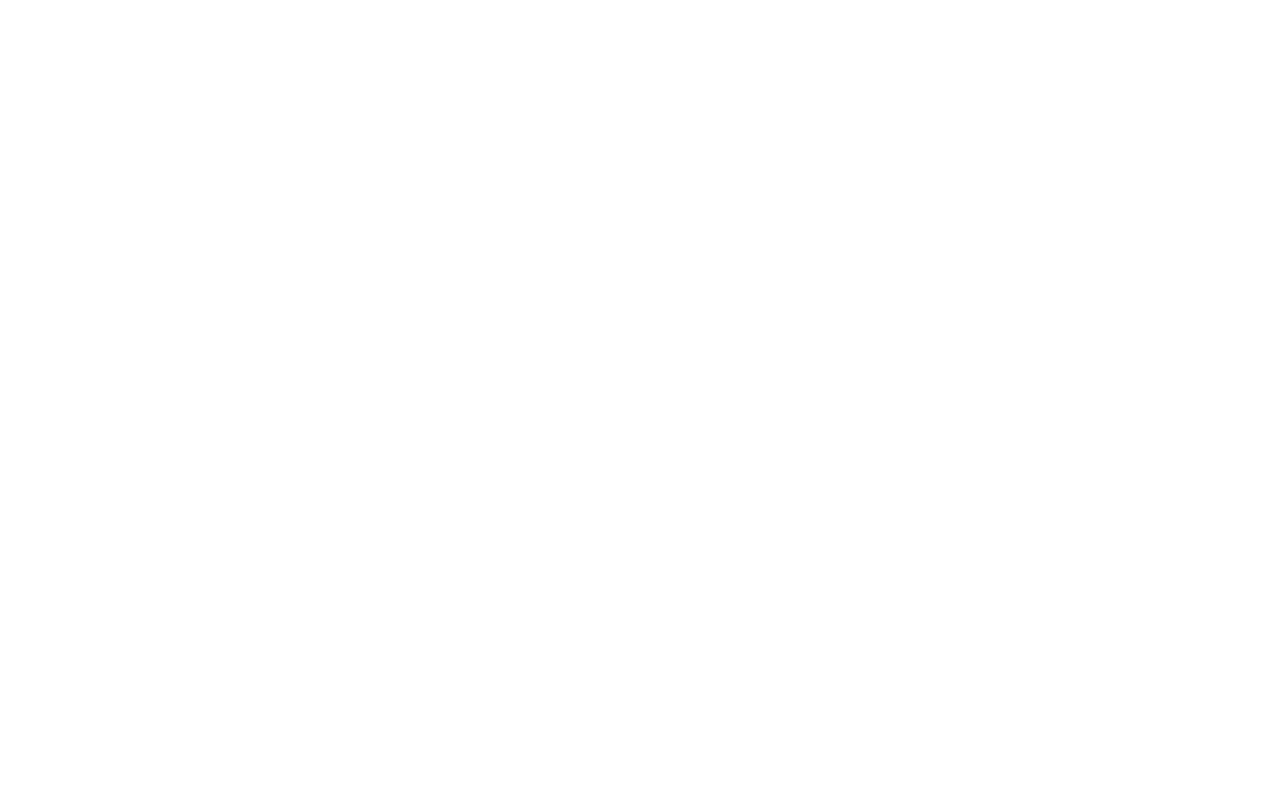
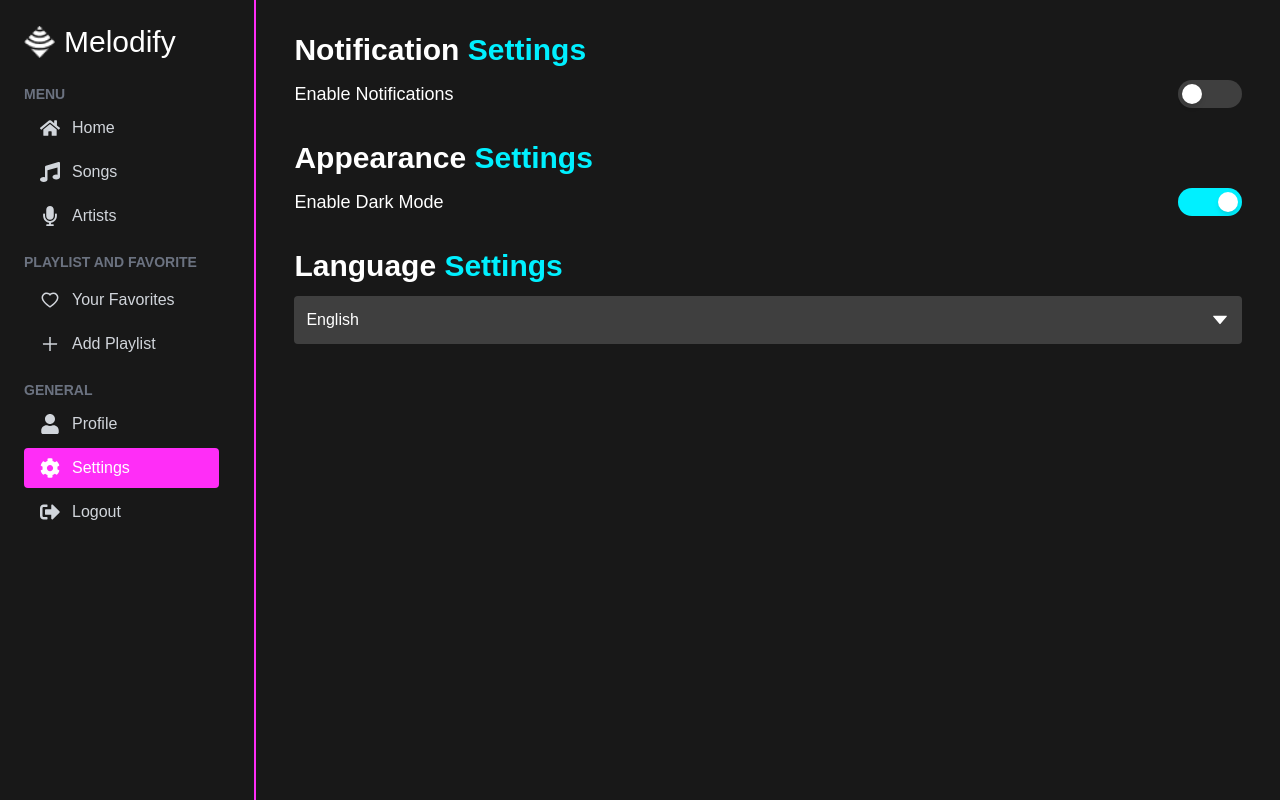
Before and after one commit to aDJi2003/front-end-paw, a React (Vite) app: page /setting in a window 1280 px wide. Before the commit this address had no page. Built offline with nearby package versions, Linux system fonts and the light colour scheme; a web font is replaced by a local one.

Commit message:
feat: make setting page

```diff
--- a/src/component/Sidebar.jsx
+++ b/src/component/Sidebar.jsx
@@ -39,8 +39,8 @@
         {/* Menu */}
         <h2 className="text-sm font-semibold text-gray-500 uppercase mt-1">Menu</h2>
         <ul className="space-y-1 mt-1">
-          <SidebarButton to="/Home" icon={FaHome} label="Home" />
-          <SidebarButton to="/Song" icon={FaMusic} label="Songs" />
+          <SidebarButton to="/home" icon={FaHome} label="Home" />
+          <SidebarButton to="/song" icon={FaMusic} label="Songs" />
           <SidebarButton to="/artists" icon={FaMicrophone} label="Artists" />
         </ul>
 
@@ -55,7 +55,7 @@
         <h2 className="text-sm font-semibold text-gray-500 uppercase mt-4">General</h2>
         <ul className="space-y-1 mt-1">
           <SidebarButton to="/profile" icon={FaUser} label="Profile" />
-          <SidebarButton to="/settings" icon={FaCog} label="Settings" />
+          <SidebarButton to="/setting" icon={FaCog} label="Settings" />
           <SidebarButton
             to="/"
             icon={FaSignOutAlt}
--- a/src/main.jsx
+++ b/src/main.jsx
@@ -11,6 +11,7 @@
 import Profile from './pages/Profile';
 import Song from './pages/Song';
 import Favorite from './pages/Favorite';
+import Setting from './pages/Setting';
 
 createRoot(document.getElementById('root')).render(
   <StrictMode>
@@ -22,6 +23,7 @@
         <Route path="/home" element={<Home />} />
         <Route path="/profile" element={<Profile />} />
         <Route path="/favorite" element={<Favorite />} />
+        <Route path="/setting" element={<Setting />} />
         <Route path="/artist/:artistName" element={<ArtistDetail />} />
         <Route path="/song/:songTitle" element={<SongDetail />} />
         <Route path="/song" element={<Song />} />
--- /dev/null
+++ b/src/pages/Setting.jsx
@@ -0,0 +1,126 @@
+import { useState } from "react";
+import { AiFillCaretDown } from "react-icons/ai";
+import { motion, AnimatePresence } from "framer-motion";
+import Sidebar from "../component/Sidebar";
+
+const Setting = () => {
+  const [isNotificationEnabled, setIsNotificationEnabled] = useState(false);
+  const [selectedLanguage, setSelectedLanguage] = useState("English");
+  const [isDropdownOpen, setIsDropdownOpen] = useState(false);
+  const [isDarkModeEnabled, setIsDarkModeEnabled] = useState(true);
+
+  const handleNotificationToggle = () => {
+    setIsNotificationEnabled(!isNotificationEnabled);
+  };
+
+  const toggleDropdown = () => {
+    setIsDropdownOpen(!isDropdownOpen);
+  };
+
+  const handleLanguageChange = (language) => {
+    setSelectedLanguage(language);
+    setIsDropdownOpen(false);
+  };
+
+  const handleDarkModeToggle = () => {
+    setIsDarkModeEnabled(!isDarkModeEnabled);
+  };
+
+  return (
+    <div className="min-h-screen max-w-screen flex font-jakarta overflow-y-auto">
+      <div className="w-1/5 bg-[#181818] border-r-2 border-[#FF2DF7]">
+        <Sidebar />
+      </div>
+      <div className="w-4/5 bg-[#181818] px-[3vw] py-[4vh]">
+        {/* Notification Settings */}
+        <div>
+          <h2 className="text-3xl font-semibold text-white mb-3">
+            Notification <span className="text-[#00F0FF]">Settings</span>
+          </h2>
+          <div className="flex items-center w-full justify-between">
+            <label className="text-lg text-white">Enable Notifications</label>
+            <button
+              className={`w-16 h-7 flex items-center rounded-full p-1 transition ${
+                isNotificationEnabled ? "bg-[#00F0FF]" : "bg-[#3F3F3F]"
+              }`}
+              onClick={handleNotificationToggle}
+            >
+              <div
+                className={`w-5 h-5 bg-white rounded-full shadow-md transform transition ${
+                  isNotificationEnabled ? "translate-x-9" : ""
+                }`}
+              ></div>
+            </button>
+          </div>
+        </div>
+
+        {/* Dark Mode Settings */}
+        <div className="mt-8">
+          <h2 className="text-3xl font-semibold text-white mb-3">
+            Appearance <span className="text-[#00F0FF]">Settings</span>
+          </h2>
+          <div className="flex items-center w-full justify-between">
+            <label className="text-lg text-white">Enable Dark Mode</label>
+            <button
+              className={`w-16 h-7 flex items-center rounded-full p-1 transition ${
+                isDarkModeEnabled ? "bg-[#00F0FF]" : "bg-[#3F3F3F]"
+              }`}
+              onClick={handleDarkModeToggle}
+            >
+              <div
+                className={`w-5 h-5 bg-white rounded-full shadow-md transform transition ${
+                  isDarkModeEnabled ? "translate-x-9" : ""
+                }`}
+              ></div>
+            </button>
+          </div>
+        </div>
+
+        {/* Language Settings */}
+        <div className="mt-8 relative">
+          <h2 className="text-3xl font-semibold text-white mb-3">
+            Language <span className="text-[#00F0FF]">Settings</span>
+          </h2>
+          <div
+            className="flex items-center bg-[#3F3F3F] text-white p-3 rounded cursor-pointer justify-between"
+            onClick={toggleDropdown}
+          >
+            <span>{selectedLanguage}</span>
+            <AiFillCaretDown
+              size={20}
+              className={`transition-transform ${
+                isDropdownOpen ? "rotate-180" : ""
+              }`}
+            />
+          </div>
+
+          <AnimatePresence>
+            {isDropdownOpen && (
+              <motion.ul
+                initial={{ opacity: 0, y: -10 }}
+                animate={{ opacity: 1, y: 0 }}
+                exit={{ opacity: 0, y: -10 }}
+                transition={{ duration: 0.2 }}
+                className="absolute left-0 mt-2 bg-[#3F3F3F] text-white rounded shadow-lg w-full"
+              >
+                {["English", "Bahasa Indonesia", "Español", "Français", "Deutsch"].map(
+                  (language) => (
+                    <li
+                      key={language}
+                      className="px-3 py-2 hover:bg-[#00F0FF] hover:text-black transition"
+                      onClick={() => handleLanguageChange(language)}
+                    >
+                      {language}
+                    </li>
+                  )
+                )}
+              </motion.ul>
+            )}
+          </AnimatePresence>
+        </div>
+      </div>
+    </div>
+  );
+};
+
+export default Setting;
```
